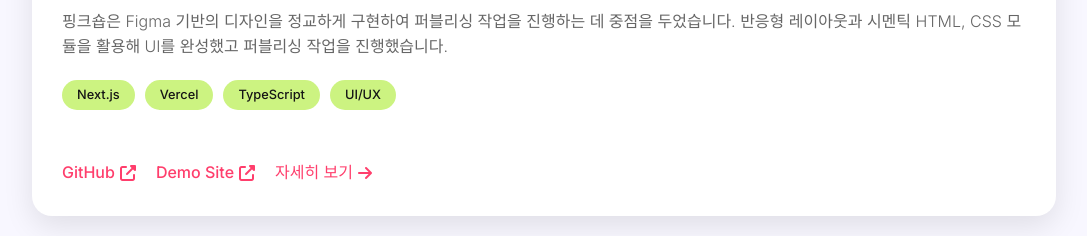
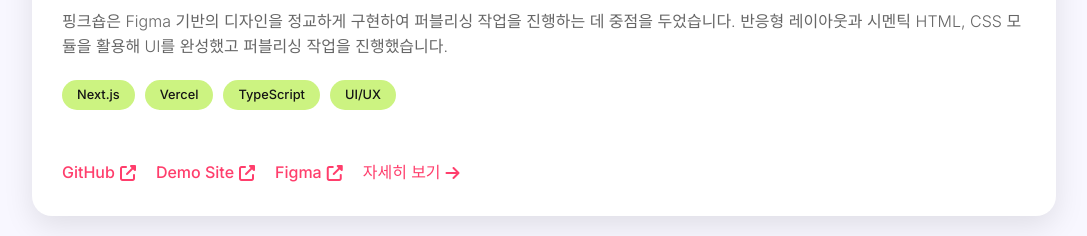
Before and after one commit to bp4sp4/WebsPortfolio, a Next.js app: page / in a window 1280 px wide. Shown: the part 3320-3556 px from the top of the page, without its empty margins (96-1183 px from the left). Built offline with nearby package versions, Linux system fonts and the light colour scheme.

Commit message:
figma btn add

```diff
--- a/src/components/Projects.tsx
+++ b/src/components/Projects.tsx
@@ -91,6 +91,16 @@ export default function Projects() {
                     Demo Site <i className="fas fa-external-link-alt"></i>
                   </a>
                 )}
+                {project.figma && project.figma !== "#" && (
+                  <a
+                    href={project.figma}
+                    target="_blank"
+                    rel="noopener noreferrer"
+                    className="project-link"
+                  >
+                    Figma <i className="fas fa-external-link-alt"></i>
+                  </a>
+                )}
                 <Link
                   href={`/project/${project.id}`}
                   className="project-link detail-link"
--- a/src/data/data.tsx
+++ b/src/data/data.tsx
@@ -71,6 +71,8 @@ export const projects = [
     gifImage: "/main/work__gif/pinkshop.gif",
     github: "https://github.com/bp4sp4/pinkshoppingmall",
     demo: "https://pinkshoppingmall.vercel.app/",
+    figma:
+      "https://www.figma.com/design/7dPx5W1nz4VdLMgs84G4Z8/%ED%95%91%ED%81%AC%EC%88%8D?node-id=0-1&p=f&t=fziTtiQUrxhBWbrc-0",
     detailDescription:
       "Figma의 디자인 시스템을 코드로 구현하는 과정에서 디자인 일관성을 유지하면서도 웹 접근성과 사용자 경험을 최적화하는 데 중점을 두었습니다. 이를 통해 퍼블리셔의 새로운 기술력을 발전시킬 수 있었습니다.",
   },
@@ -109,6 +111,7 @@ export const projects = [
     gifImage: "/main/work__gif/wedding-main.gif",
     github: "https://github.com/bp4sp4/WeddingVideoPage",
     demo: "https://bp4sp4.github.io/WeddingVideoPage/",
+    figma: "",
   },
   {
     id: "htmlstudy",
@@ -147,6 +150,7 @@ export type ProjectDetailType = {
   links: {
     github: string;
     demo: string;
+    figma?: string;
   };
   goals: {
     icon: string;
@@ -185,6 +189,8 @@ export const projectDetails: { [key: string]: ProjectDetailType } = {
     links: {
       github: "https://github.com/bp4sp4/pinkshoppingmall",
       demo: "https://pinkshoppingmall.vercel.app/",
+      figma:
+        "https://www.figma.com/design/7dPx5W1nz4VdLMgs84G4Z8/%ED%95%91%ED%81%AC%EC%88%8D?node-id=0-1&p=f&t=fziTtiQUrxhBWbrc-0",
     },
     goals: [
       {
@@ -280,6 +286,7 @@ export const projectDetails: { [key: string]: ProjectDetailType } = {
     links: {
       github: "https://github.com/bp4sp4/notinghomepage",
       demo: "https://notinghomepage.vercel.app/",
+      figma: "",
     },
     goals: [
       {
--- a/src/styles/project-detail.css
+++ b/src/styles/project-detail.css
@@ -179,6 +179,11 @@ body {
 .project-links .btn:first-child:hover {
     background-color: #333;
     transform: translateY(-3px);
+}
+
+.project-links .btn:nth-child(2) {
+    background-color: var(--green);
+    color: black;
 }
 
 .project-links .btn:last-child {
```
Also changed, not shown: src/app/project/[id]/page.tsx (+11 -0 lines).
